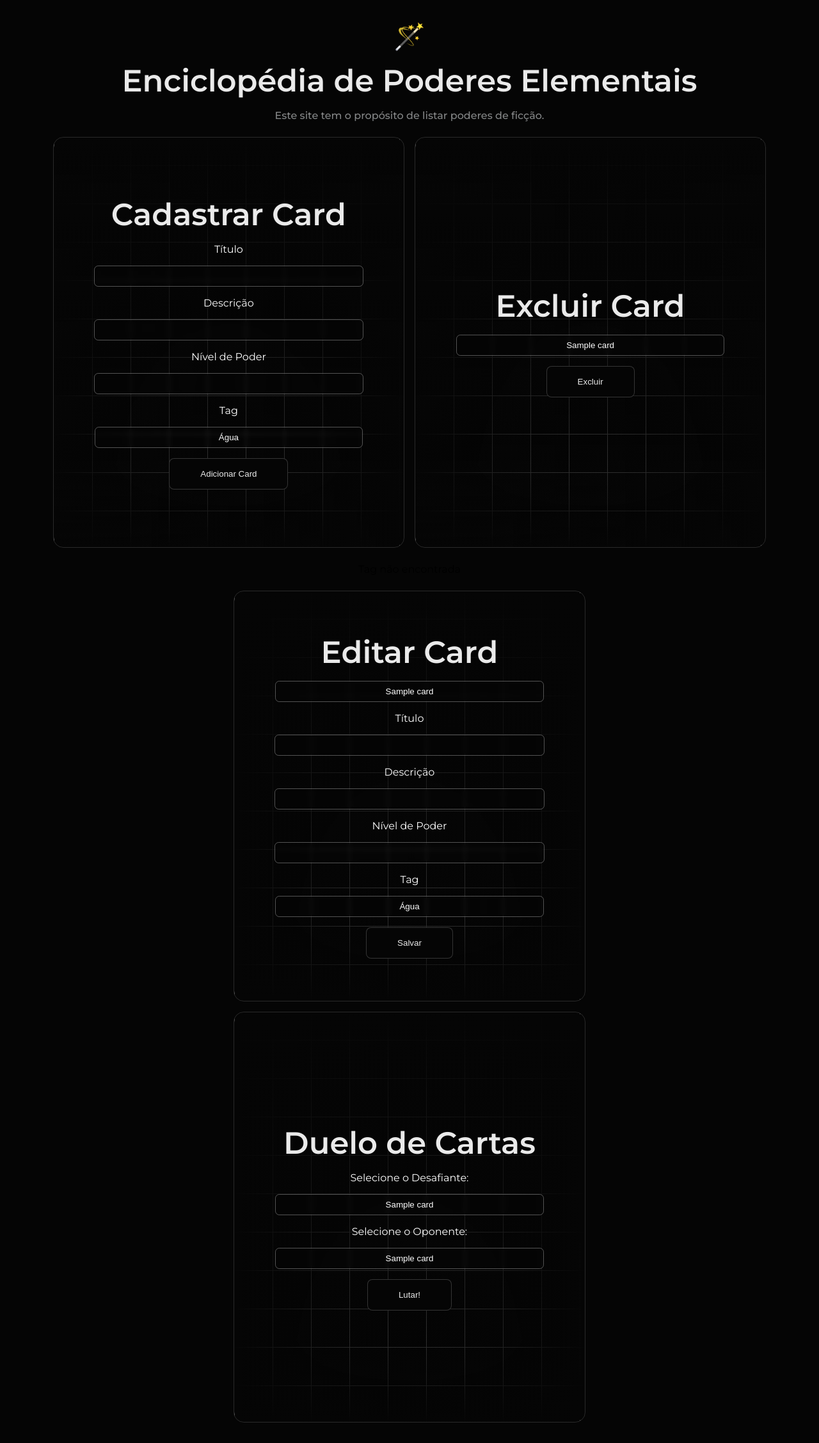
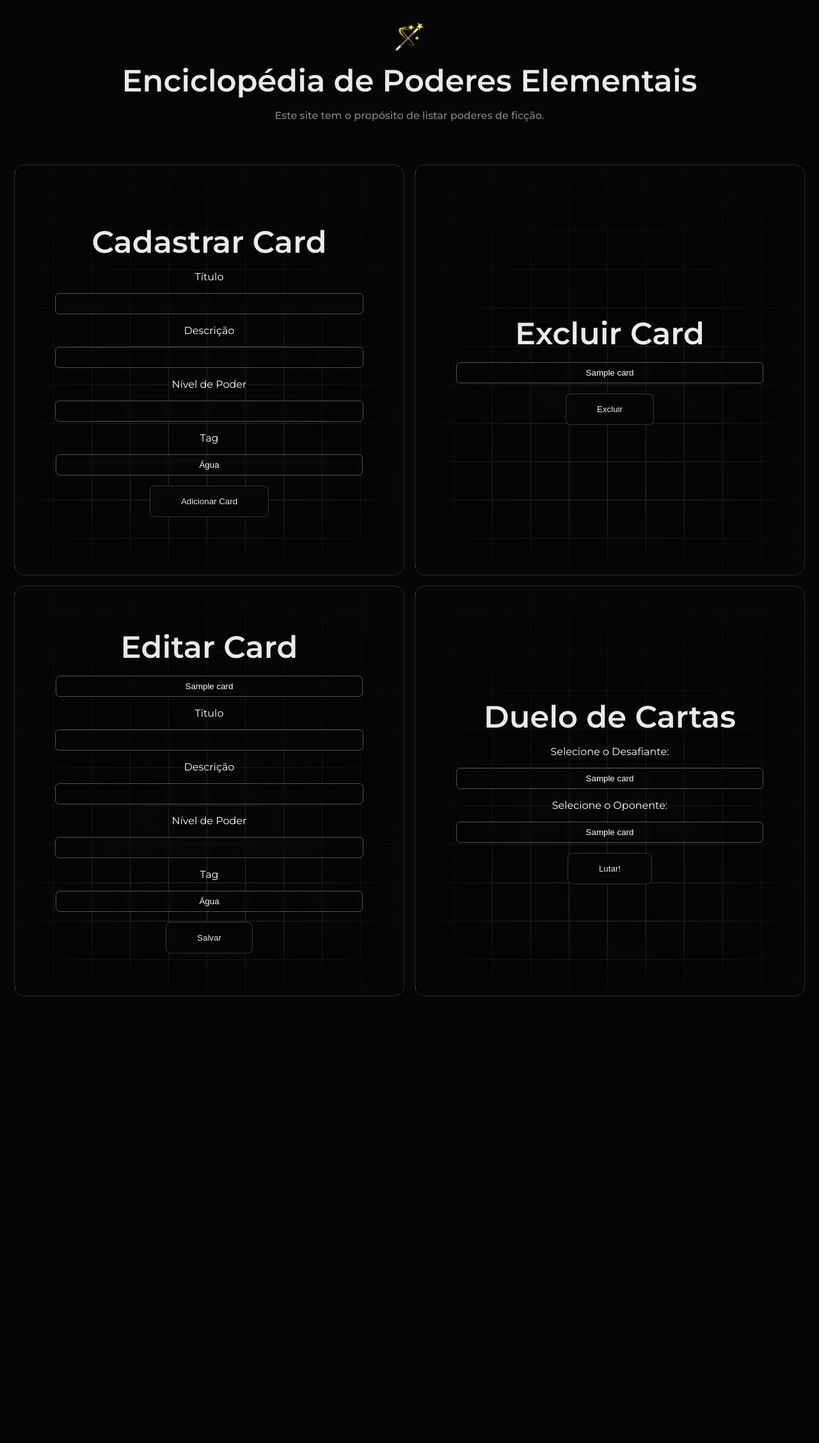
Before and after one commit to guibellonia/PHP-Page-w-dbConnection, a PHP site: page / in a window 1280 px wide. Shown: the whole page at 64% size. After the commit the page ends 1557 px from the top, so only its background shows below. Run offline with PHP 8.4, Linux system fonts and the light colour scheme; data comes from the database, SQL or seed files in the repository; tables that the repository leaves empty hold one stand-in row (values such as "Sample post").

Commit message:
ajustando responsividade

```diff
--- a/index.php
+++ b/index.php
@@ -23,14 +23,12 @@
         Este site tem o propósito de listar poderes de ficção.
       </p>
     </div>
-    <div class="operationsContainer">
-      <?php include_once './src/CadastraCard.php' ?>
-      <?php include_once './src/ExcluiCard.php' ?>
-    </div>
     <div class="cardContainer">
       <?php $poderesRepositorio->listaCards() ?>
     </div>
     <div class="operationsContainer">
+      <?php include_once './src/CadastraCard.php' ?>
+      <?php include_once './src/ExcluiCard.php' ?>
       <?php include_once './src/EditaCard.php' ?>
       <?php include_once './src/CardFight.php' ?>
     </div>
--- a/src/CardFight.php
+++ b/src/CardFight.php
@@ -16,13 +16,7 @@
   }
 }
 ?>
-<!DOCTYPE html>
-<html lang="pt-br">
-
 <head>
-  <meta charset="UTF-8">
-  <meta name="viewport" content="width=device-width, initial-scale=1.0">
-  <title>Document</title>
   <link rel="stylesheet" href="../styles/style.css" />
   <link rel="icon" href="../assets/favicon.ico" />
 </head>
@@ -63,5 +57,3 @@
   </div>
 </section>
 </body>
-
-</html>
--- a/styles/style.css
+++ b/styles/style.css
@@ -57,9 +57,8 @@
 }
 
 .operationsContainer{
-  display: flex;
-  flex-direction: row;
-  flex-wrap: wrap;
+  display: grid;
+  grid-template-columns: 1fr;
   align-items: center;
   justify-content: center;
   gap: 1rem;
@@ -436,7 +435,48 @@
     display: flex;
     color: white;
     border: 0.01rem solid #ffffff25;
-    width: 45%;
+    width: 20rem;
+    height: 40rem;
+    border-radius: 1rem;
+    align-items: center;
+    justify-content: center;
+    overflow-y: hidden;
+  }
+  .operationsContainer{
+    display: grid;
+    grid-template-columns: 1fr 1fr;
+    align-items: center;
+    justify-content: center;
+    gap: 1rem;
+    margin: 0;
+  }
+}
+
+
+@media screen and (min-width: 991px) {
+  .formWrap {
+    position: relative;
+    background: transparent;
+    display: flex;
+    color: white;
+    border: 0.01rem solid #ffffff25;
+    width: 28rem;
+    height: 40rem;
+    border-radius: 1rem;
+    align-items: center;
+    justify-content: center;
+    overflow-y: hidden;
+  }
+}
+
+@media screen and (min-width: 1200px) {
+  .formWrap {
+    position: relative;
+    background: transparent;
+    display: flex;
+    color: white;
+    border: 0.01rem solid #ffffff25;
+    width: 38rem;
     height: 40rem;
     border-radius: 1rem;
     align-items: center;
```
